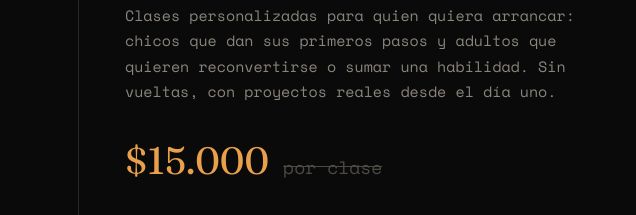
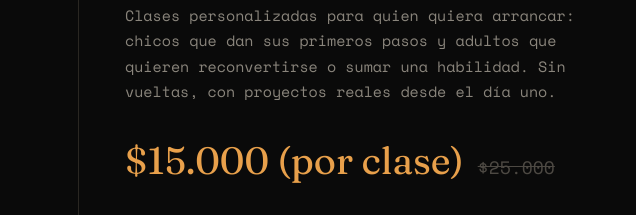
Before and after one commit to SolangeMieres/landing-pages, a website: page index.html in a window 1280 px wide. Shown: the part 5156-5371 px from the top of the page, 0-636 px from the left. Drawn offline with nearby package versions, Linux system fonts and the light colour scheme.

Commit message:
Update index.html

```diff
--- a/index.html
+++ b/index.html
@@ -382,7 +382,7 @@
                     <span class="tag">Online o presencial · 1 a 1</span>
                     <h3>Aprendé a programar desde cero, a tu ritmo.</h3>
                     <p>Clases personalizadas para quien quiera arrancar: chicos que dan sus primeros pasos y adultos que quieren reconvertirse o sumar una habilidad. Sin vueltas, con proyectos reales desde el día uno.</p>
-                    <div class="feat-price"><span class="now">$15.000</span><span class="was">por clase</span></div>
+                    <div class="feat-price"><span class="now">$15.000 (por clase)</span><span class="was">$25.000</span></div>
                     <ul>
                         <li>Plan adaptado a tu nivel y objetivo</li>
                         <li>Material y ejercicios incluidos</li>
```
